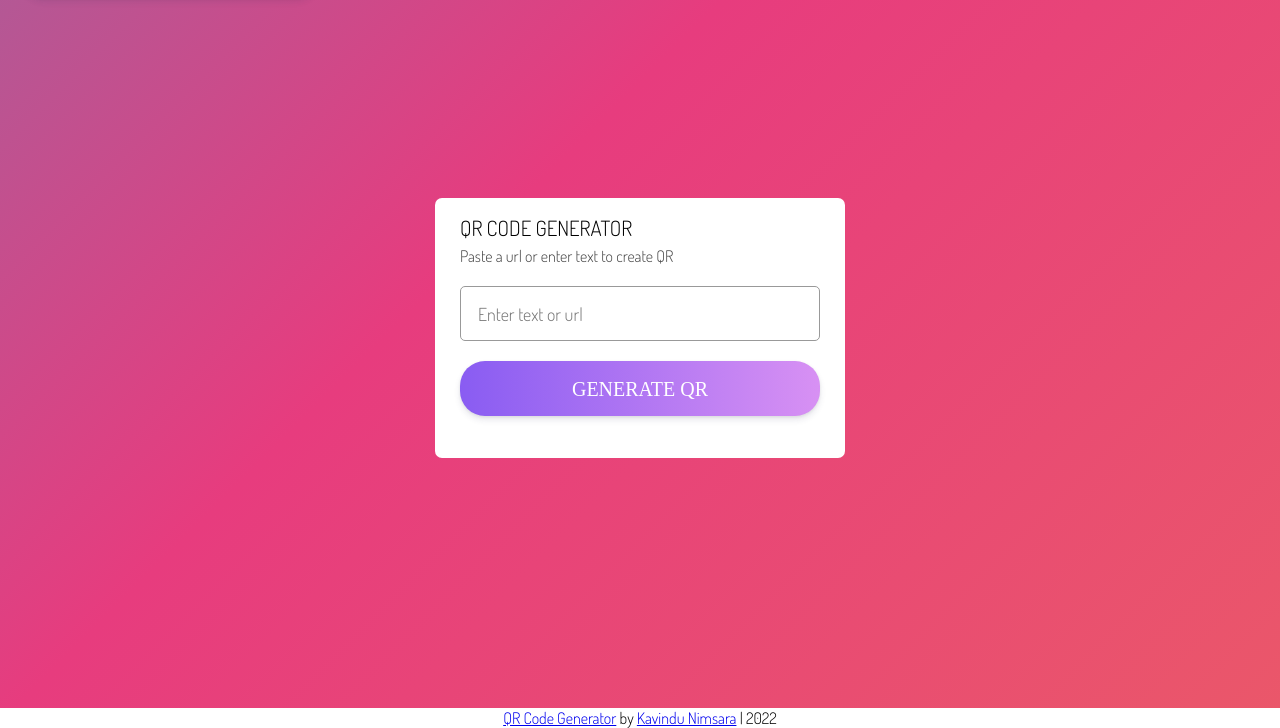
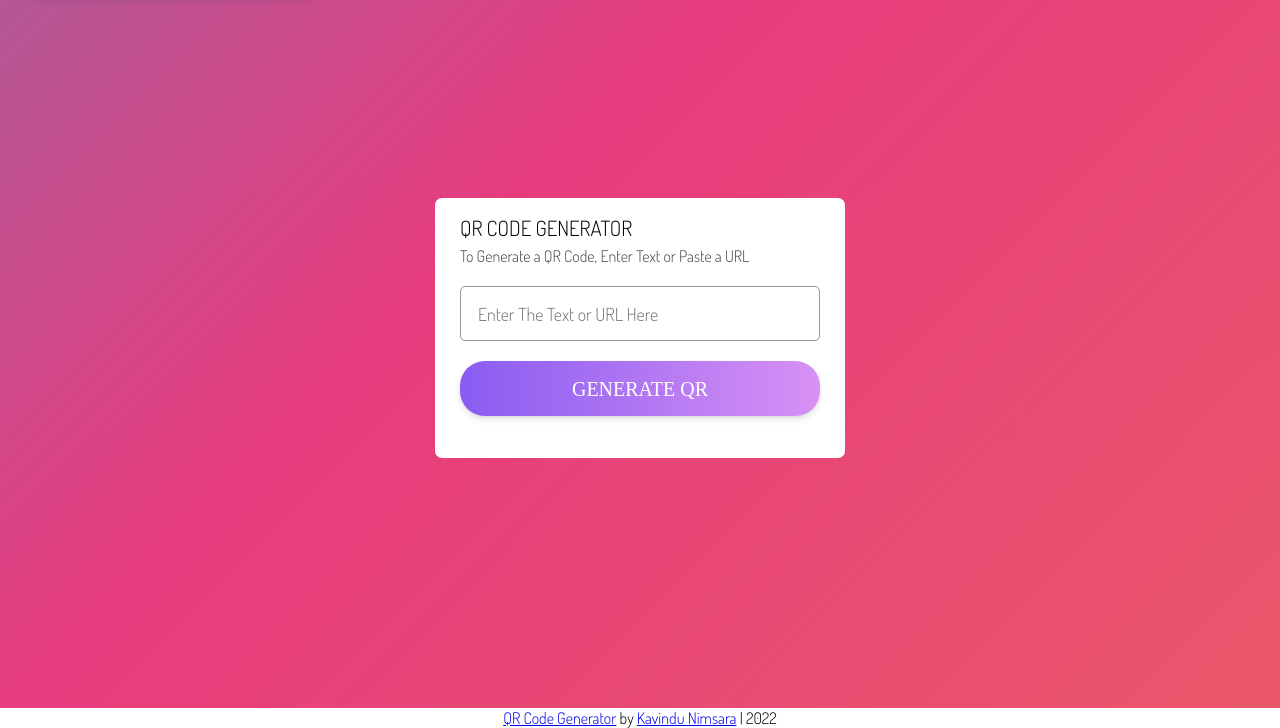
Before and after one commit to itzkavindu/qrcode-generator, a plain HTML site: page index.html in a window 1280 px wide. Shown: the part 72-800 px from the top of the page. Drawn offline with Linux system fonts and the light colour scheme; a web font is replaced by a local one.

Commit message:
Minor changes

```diff
--- a/index.html
+++ b/index.html
@@ -13,11 +13,11 @@
   <div class="wrapper">
       <header>
           <h1>QR CODE GENERATOR</h1>
-          <p>Paste a url or enter text to create QR</p>
+          <p>To Generate a QR Code, Enter Text or Paste a URL</p>
       </header>
       <div class="form">
           <label>
-              <input type="text" placeholder="Enter text or url">
+              <input type="text" placeholder="Enter The Text or URL Here">
           </label>
           <button>Generate QR</button>
           <button class="github"><i class="fab fa-github"></i>&nbsp; View this Project on Github</button>
@@ -28,7 +28,7 @@
       </div>
   </div>
   <div class="footer">
-      <p><a href="https://github.com/itzkavindu/qrcodegenerator">QR Code Generator</a> by <a href="https://github.com/itzkavindu">Kavindu Nimsara</a> | 2022</p>
+      <p><a href="https://github.com/itzkavindu/qrcode-generator">QR Code Generator</a> by <a href="https://github.com/itzkavindu">Kavindu Nimsara</a> | 2022</p>
   </div>
 <script src="main.js"></script>
 </body>
```
